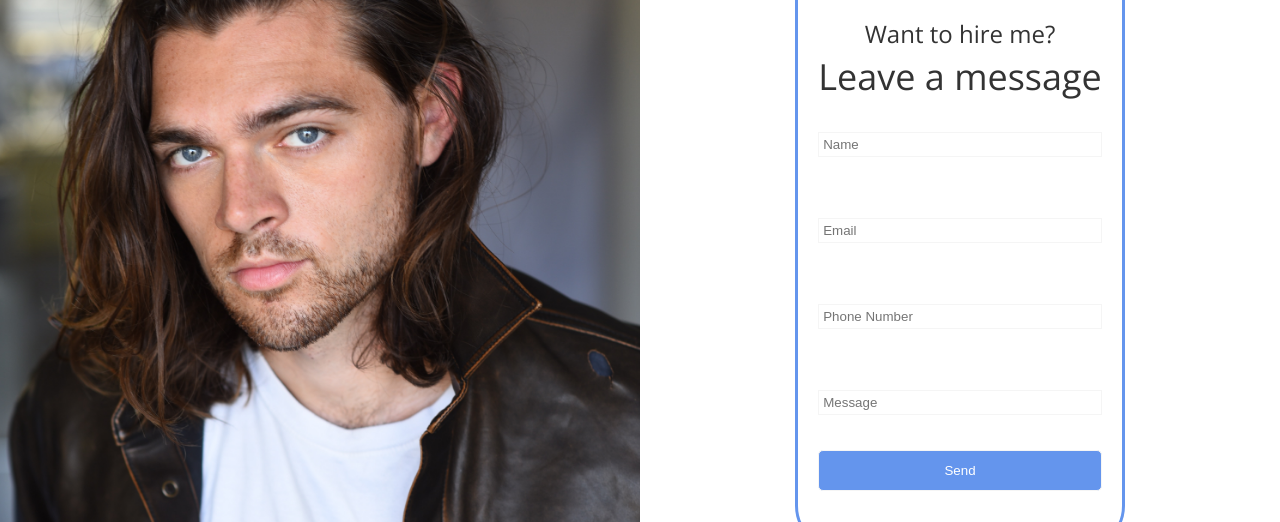
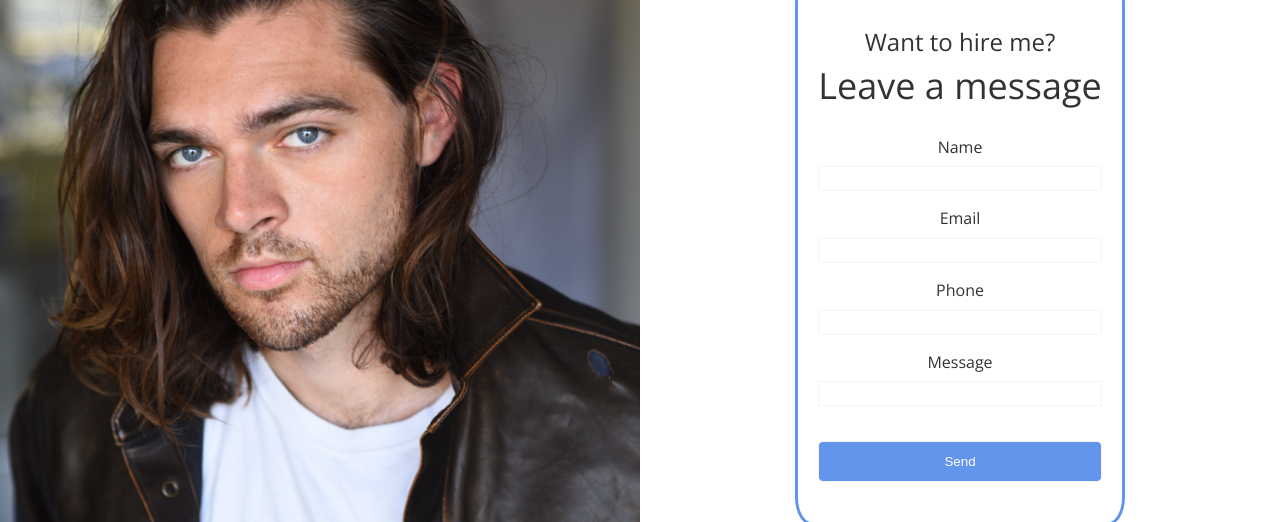
Before and after one commit to sbronicki/ajp-site, a plain HTML site: page index.html in a window 1280 px wide. Shown: the part 6995-7517 px from the top of the page. Drawn offline with nearby package versions, Linux system fonts and the light colour scheme; a script that the page names is missing.

Commit message:
quick form fix

```diff
--- a/index.html
+++ b/index.html
@@ -198,26 +198,20 @@
                         <h3>Leave a message</h3>
                         <form action="" class="callback-form">
                             <div class="form-control">
-                                <label for="name"></label>
-                                <input type="text" name="name" id="name" placeholder="Name">
+                                <label for="name">Name</label>
+                                <input type="text" name="name" id="name">
                             </div>
-                        </form>
-                        <form action="" class="callback-form">
                             <div class="form-control">
-                                <label for="email"></label>
-                                <input type="text" name="email" id="email" placeholder="Email">
+                                <label for="email">Email</label>
+                                <input type="text" name="email" id="email">
                             </div>
-                        </form>
-                        <form action="" class="callback-form">
                             <div class="form-control">
-                                <label for="phone"></label>
-                                <input type="text" name="phone" id="phone" placeholder="Phone Number">
+                                <label for="phone">Phone</label>
+                                <input type="text" name="phone" id="phone">
                             </div>
-                        </form>
-                        <form action="" class="callback-form">
                             <div class="form-control">
-                                <label for="message"></label>
-                                <input type="text" name="message" id="msgbox" class="msgbox"placeholder="Message">
+                                <label for="message">Message</label>
+                                <input type="text" name="message" id="msgbox" class="msgbox">
                             </div>
                             <input type="submit" value="Send" id="submit" class="btn">
                         </form>
--- a/style.css
+++ b/style.css
@@ -135,6 +135,9 @@ img {
 	height: 40%;
 	border: #f5f5f5 1px solid;
 }
+.form-top h2 {
+	font-weight: normal;
+}
 
 .callback-form .btn {
 	padding: 12px 0;
```
